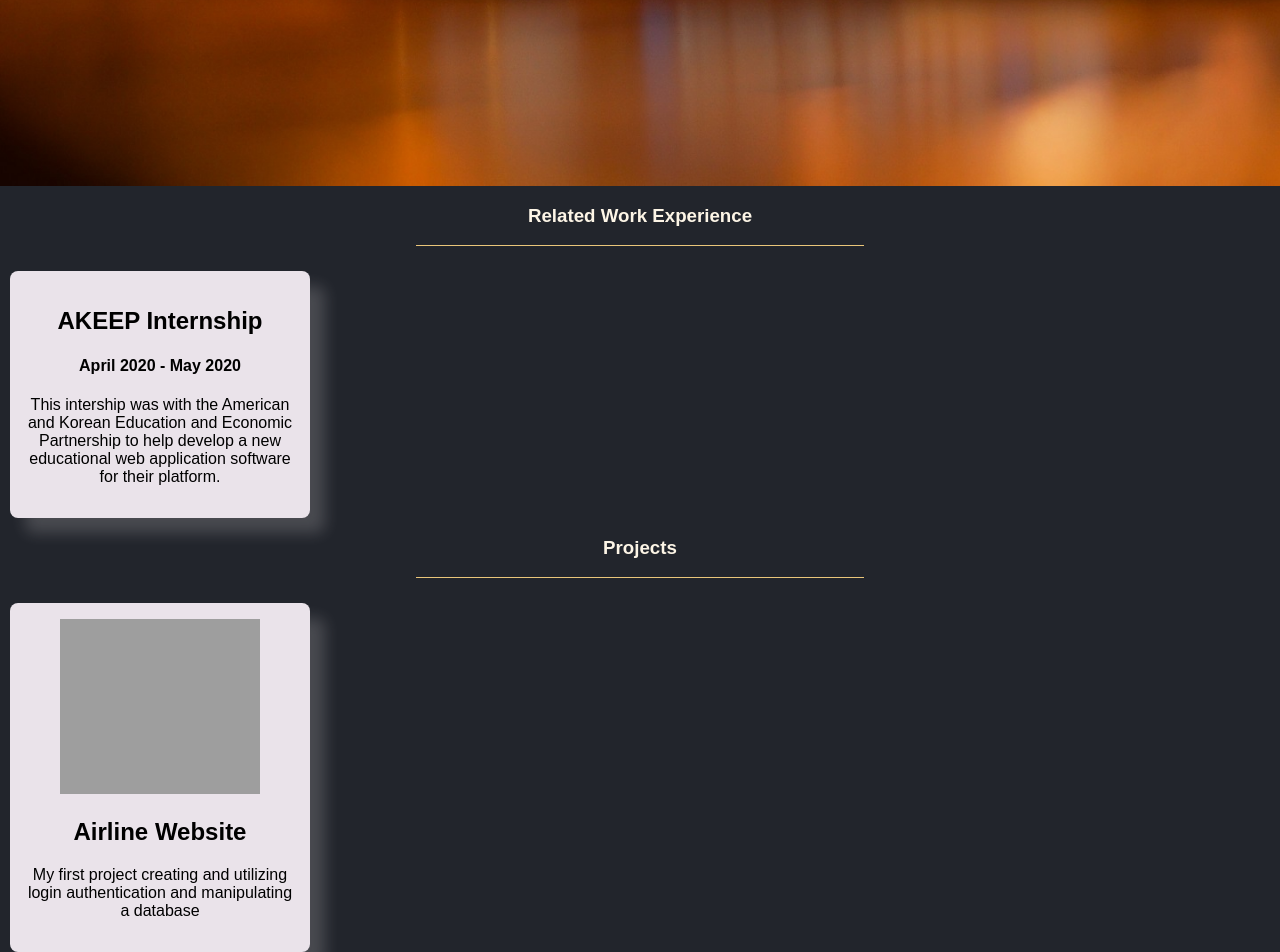
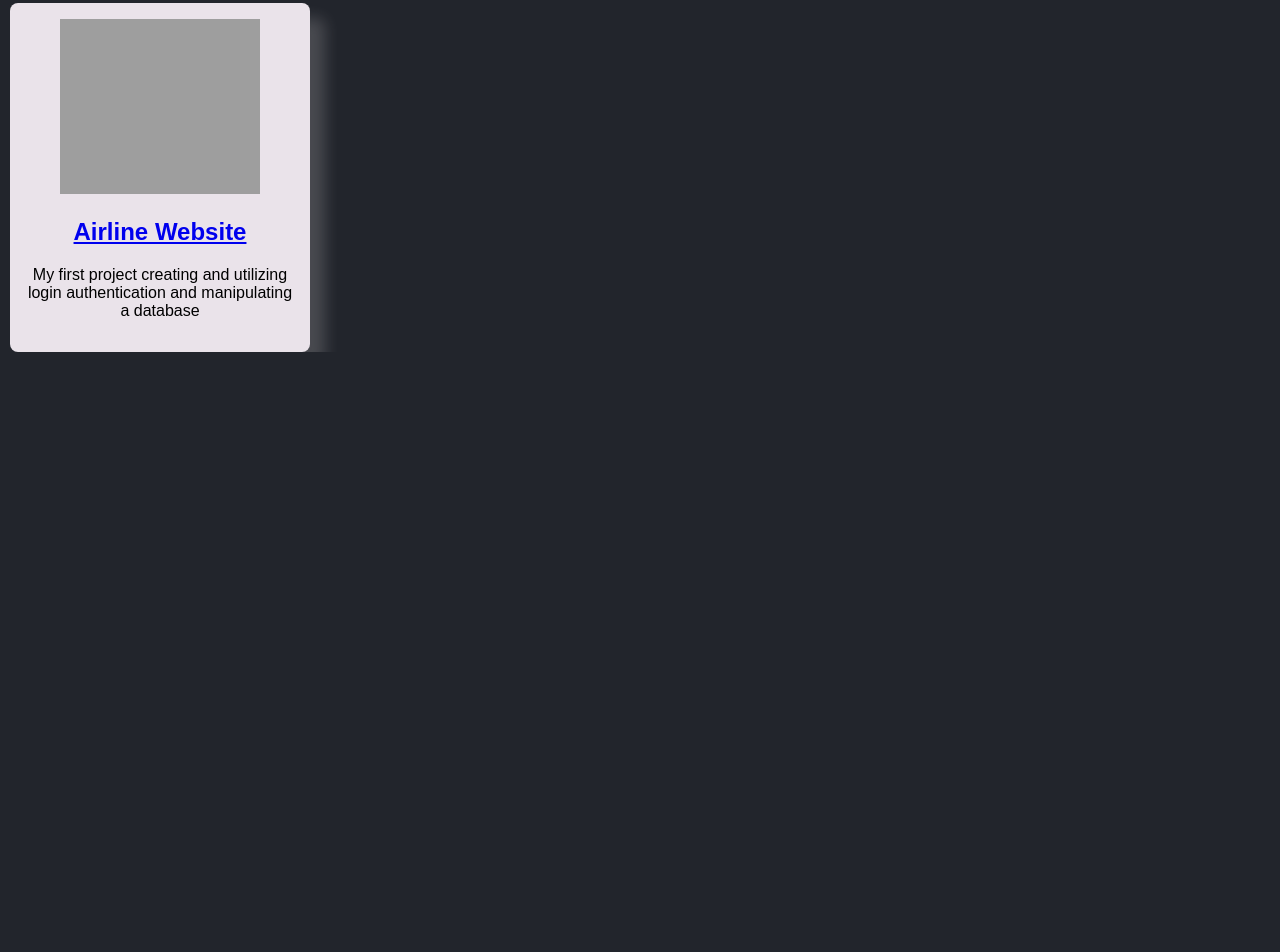
Before and after one commit to tgage211996/tgage211996.github.io, a plain HTML site: page index.html in a window 1280 px wide. Shown: the part 1064-2016 px from the top of the page. After the commit the page ends 1416 px from the top, so only its background shows below. Drawn offline with Linux system fonts and the light colour scheme; grey boxes are pictures that could not be loaded.

Commit message:
update project section on index page

```diff
--- a/css/MainStyle.css
+++ b/css/MainStyle.css
@@ -137,7 +137,7 @@ ul {
   }
 
   /* background resizing for main page */
-@media screen and (max-width: 1880px) {
+@media screen and (min-width: 1880px) {
     #introduction {
       height: 1250px; /* The width is 100%, when the viewport is 800px or smaller */
     }
--- a/index.html
+++ b/index.html
@@ -57,7 +57,7 @@
           <div class="column">
             <div class="card">
               <img class="Propic"src="Pictures/Capture.PNG" alt="scene" >
-              <h2>Airline Website</h2>
+              <h2><a href="https://github.com/tgage211996/Airline_">Airline Website</a></h2>
               <p> My first project creating and utilizing login authentication and manipulating a database</p>
             </div>
           </div>
```
